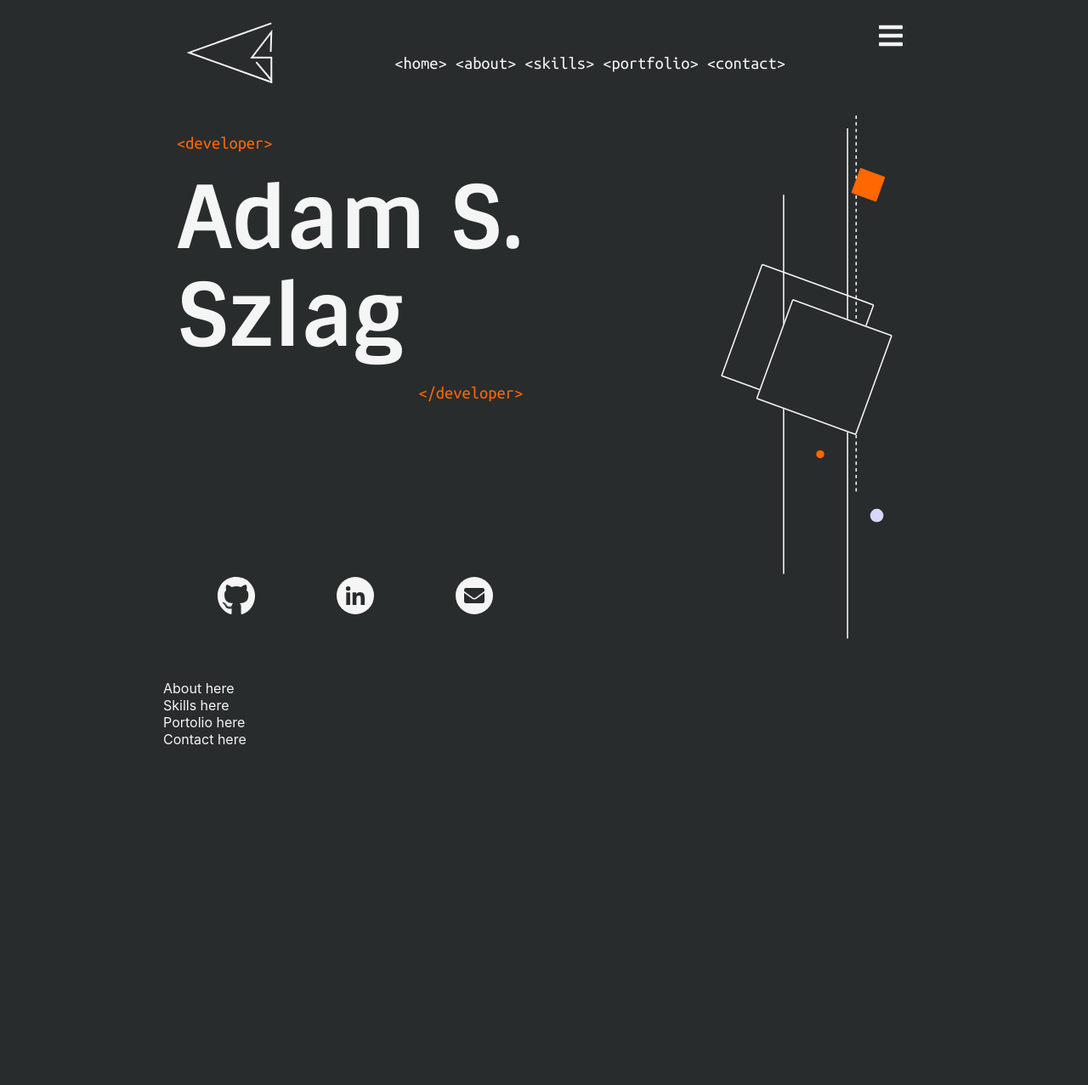
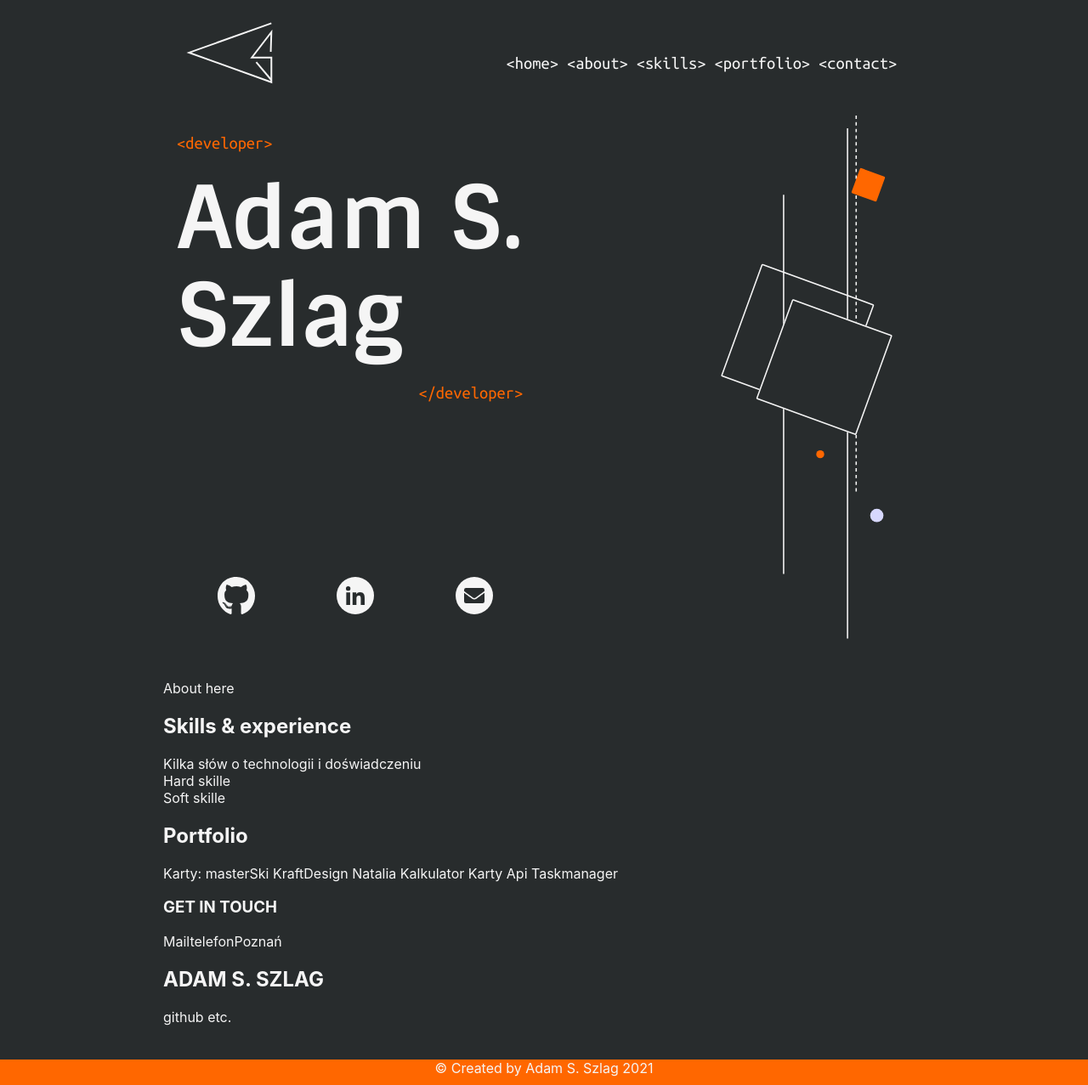
Before and after one commit to AsSzlag/AsSzlag.github.io, a React (Create React App) app in the folder adams/: page / in a window 1280 px wide. Shown: the whole page at 85% size. Before the commit the page ends 880 px from the top, so only its background shows below. Built offline with nearby package versions, Linux system fonts and the light colour scheme.

Commit message:
contact+ hamburger menu

```diff
--- a/adams/package.json
+++ b/adams/package.json
@@ -11,6 +11,7 @@
     "@testing-library/jest-dom": "^5.11.4",
     "@testing-library/react": "^11.1.0",
     "@testing-library/user-event": "^12.1.10",
+    "hamburger-react": "^2.4.0",
     "node-sass": "^4.14.1",
     "react": "^17.0.1",
     "react-dom": "^17.0.1",
--- a/adams/src/App.js
+++ b/adams/src/App.js
@@ -3,12 +3,14 @@ import About from './components/About'
 import Skills from './components/Skills'
 import Portfolio from './components/Portfolio'
 import Contact from './components/Contact'
+import Footer from './components/Footer'
 import './App.scss'
 
 const App= ()=> {
 
 
   return(
+    <>
     <div className="container">
       <Header />
       <About />
@@ -16,6 +18,8 @@ const App= ()=> {
       <Portfolio />
       <Contact />
     </div>
+      <Footer/>
+    </>
   )
 }
 
--- a/adams/src/App.scss
+++ b/adams/src/App.scss
@@ -28,6 +28,15 @@ body {
 a:hover {
   cursor: pointer;
 }
+
+footer {
+  display: block;
+  height: 30px;
+  width: 100%;
+  text-align: center;
+  background-color: $clr-acc;
+  margin-top: 5vh;
+}
 ////////////////////////////////////////////////////
 //Media Queries
 ///////////////////////////////////////////////////
@@ -44,6 +53,14 @@ a:hover {
     display: flex;
     width: 40%;
     height: 90%;
+  }
+
+  .navbar {
+    display: block;
+  }
+
+  .hamburger {
+    display: none;
   }
 
   .icons {
--- a/adams/src/components/Contact.js
+++ b/adams/src/components/Contact.js
@@ -1,7 +1,18 @@
 const Contact = () => {
     return (
         <div className="Contact" id="contact">
-            Contact here
+            <div className="contact-left">
+                <h3>GET IN TOUCH</h3>
+                <span>Mail</span>
+                <span>telefon</span>
+                <span>Poznań</span>
+                <h2 className="name">ADAM S. SZLAG</h2>
+            </div>
+            <div className="contact-right">
+                <div className="contact-icons">
+                    github etc.
+                </div>
+            </div>
         </div>
     )
 }
--- /dev/null
+++ b/adams/src/components/Footer.js
@@ -0,0 +1,10 @@
+const Footer = () => {
+    let year = new Date().getFullYear()
+    return (
+            <footer>
+            &copy; Created by Adam S. Szlag {year}
+            </footer>
+    )
+}
+
+export default Footer
--- a/adams/src/components/Header.js
+++ b/adams/src/components/Header.js
@@ -7,9 +7,9 @@ const Header = () => {
             <header>
             <div className="header-left">
                 <div className="left-upper">
-                    <span class="tag-acc">{"<developer>"}</span>
+                    <span className="tag-acc">{"<developer>"}</span>
                     <h1>Adam S.<br/> Szlag</h1>
-                    <span class="tag-acc tag-r">{"</developer>"}</span>
+                    <span className="tag-acc tag-r">{"</developer>"}</span>
                 </div>
                 <div className="icons">
                     <a href="https://github.com/AsSzlag" target="blank">
@@ -46,19 +46,19 @@ const Header = () => {
                                {` .cls-1{fill:#282c2d}.cls-1,.cls-3{stroke:#f5f5f5;stroke-width:2px}.cls-3,.cls-7{fill:none}.cls-4{fill:#ff6700}.cls-6{stroke:none}`}
                             </style>
                         </defs>
-                        <g id="Rectangle_188" class="cls-1" transform="rotate(20 -600.043 285.805)">
-                            <rect width="180" height="180" class="cls-6" rx="2"/>
-                            <rect width="178" height="178" x="1" y="1" class="cls-7" rx="1"/>
+                        <g id="Rectangle_188" className="cls-1" transform="rotate(20 -600.043 285.805)">
+                            <rect width="180" height="180" className="cls-6" rx="2"/>
+                            <rect width="178" height="178" x="1" y="1" className="cls-7" rx="1"/>
                         </g>
-                        <path id="Line_8" fill="none" stroke="#f5f5f5" stroke-dasharray="5" stroke-width="2px" d="M0 0L0 567" transform="translate(203.377)"/>
-                        <path id="Line_9" d="M0 0L0 767" class="cls-3" transform="translate(190.377 19)"/>
-                        <path id="Line_10" d="M0 0L0 570" class="cls-3" transform="translate(94.377 119)"/>
-                        <g id="Rectangle_187" class="cls-1" transform="rotate(20 -727.333 442.742)">
-                            <rect width="160" height="160" class="cls-6" rx="2"/>
-                            <rect width="158" height="158" x="1" y="1" class="cls-7" rx="1"/>
+                        <path id="Line_8" fill="none" stroke="#f5f5f5" strokeDasharray="5" strokeWidth="2px" d="M0 0L0 567" transform="translate(203.377)"/>
+                        <path id="Line_9" d="M0 0L0 767" className="cls-3" transform="translate(190.377 19)"/>
+                        <path id="Line_10" d="M0 0L0 570" className="cls-3" transform="translate(94.377 119)"/>
+                        <g id="Rectangle_187" className="cls-1" transform="rotate(20 -727.333 442.742)">
+                            <rect width="160" height="160" className="cls-6" rx="2"/>
+                            <rect width="158" height="158" x="1" y="1" className="cls-7" rx="1"/>
                         </g>
-                        <rect id="Rectangle_189" width="40" height="40" class="cls-4" rx="2" transform="rotate(20 -117.71 633.48)"/>
-                        <circle id="Ellipse_17" cx="6" cy="6" r="6" class="cls-4" transform="translate(143.377 503)"/>
+                        <rect id="Rectangle_189" width="40" height="40" className="cls-4" rx="2" transform="rotate(20 -117.71 633.48)"/>
+                        <circle id="Ellipse_17" cx="6" cy="6" r="6" className="cls-4" transform="translate(143.377 503)"/>
                         <circle id="Ellipse_18" cx="10" cy="10" r="10" fill="#d7d8fe" transform="translate(224.377 591)"/>
                     </svg>
 
--- a/adams/src/components/Menu.js
+++ b/adams/src/components/Menu.js
@@ -1,42 +1,68 @@
 import { useState } from "react"
 import { FontAwesomeIcon } from '@fortawesome/react-fontawesome'
-import { faBars } from '@fortawesome/free-solid-svg-icons'
+import { faBars, faTimes } from '@fortawesome/free-solid-svg-icons'
 import {useTransition, animated} from 'react-spring'
+
 
 const Menu = () => {
 
     const [showMenu, setShowMenu] = useState(false)
 
-    let menu
-    let menuMask
+    const maskTransitions = useTransition(showMenu, null, {
+        from: { position: 'absolute', opacity: 0 },
+        enter: { opacity: 1 },
+        leave: { opacity: 0 },
+        })
+
+    const menuTransitions = useTransition(showMenu, null, {
+        from: { position: 'fixed', opacity: 0 ,transform: 'translateX(-100vw)'},
+        enter: { opacity: 1 ,transform: 'translateX(0%)', zIndex:'999', top:'0', left:'0'},
+        leave: { opacity: 0 ,transform: 'translateX(-100vw)'},
+        })
+
+    const [icons, setIcon] = useState(faBars);
+
+    const wrapperFunction = () => {
+    setShowMenu(!showMenu);
+    setIcon(faBars ? faTimes : faBars);
+}
 
     if(showMenu){
-        menu =
-                <ul className="mobile-menu">
-                <h3>Menu</h3>
-                    <a href="#header"><li className="menu-el">{"<home>"}</li></a>
-                    <a href="#about"><li className="menu-el">{"<about>"}</li></a>
-                    <a href="#skills"><li className="menu-el">{"<skills>"}</li></a>
-                    <a href="#portfolio"><li className="menu-el">{"<portfolio>"}</li></a>
-                    <a href="#contact"><li className="menu-el">{"<contact>"}</li></a>
-                </ul>
-
-        menuMask = <div
-                className="mask"
-                onClick={()=> setShowMenu(false)}
-                >
-                </div>
     }
     return (
-        <div class="hamburger">
+        <div className="hamburger">
             <FontAwesomeIcon style={{fontSize:"2em"}}
-            icon={faBars}
-            onClick={()=> setShowMenu(!showMenu)}
+            icon={icons}
+            onClick={()=>{wrapperFunction()}}
             />
-            {menu}
-            {menuMask}
+
+            {maskTransitions.map(({ item, key, props }) =>
+            item && <animated.div
+            key={key}
+            style={props}>
+               <div
+                    className="mask"
+                    onClick={()=> {setShowMenu(false); setIcon(faBars)}}
+                    >
+                </div>
+            </animated.div>)}
+
+             {menuTransitions.map(({ item, key, props }) =>
+            item && <animated.div
+            key={key}
+            style={props}>
+                <ul className="mobile-menu">
+                    <h3>Menu</h3>
+                        <a href="#header"><li className="menu-el">{"<home>"}</li></a>
+                        <a href="#about"><li className="menu-el">{"<about>"}</li></a>
+                        <a href="#skills"><li className="menu-el">{"<skills>"}</li></a>
+                        <a href="#portfolio"><li className="menu-el">{"<portfolio>"}</li></a>
+                        <a href="#contact"><li className="menu-el">{"<contact>"}</li></a>
+                    </ul>
+            </animated.div>)}
         </div>
-    )
+
+)
 }
 
 export default Menu
--- a/adams/src/components/Nav.js
+++ b/adams/src/components/Nav.js
@@ -3,15 +3,12 @@ import Menu from "./Menu"
 const Nav = () => {
     return (
         <nav className="nav">
-            <div className="logo" onClick="">
+            <div className="logo" >
                 <svg width="102.93" height="72.88" viewBox="0 0 102.93 72.88" href="#header">
-                <style>
-                    {`.cls-1{fill:none;stroke:#f5f5f5;stroke-width:3px}`}
-                </style>
     <g id="Component_1_1" transform="translate(4.45 1.413)">
-        <path id="Line_3" d="M0 0L0 20" class="cls-1" transform="translate(48.167 16.667)"/>
-        <path id="Path_1569" d="M4197.432 1080.333l.735-23.167-23 30h23v29l-96.833-34.833 96.833-34.5" class="cls-1" transform="translate(-4101.333 -1046.833)"/>
-        <path id="Path_1570" d="M4198.167 1112.667l-17.833-21.167" class="cls-1" transform="translate(-4101.333 -1045.833)"/>
+        <path id="Line_3" d="M0 0L0 20" className="cls-1" transform="translate(48.167 16.667)"/>
+        <path id="Path_1569" d="M4197.432 1080.333l.735-23.167-23 30h23v29l-96.833-34.833 96.833-34.5" className="cls-1" transform="translate(-4101.333 -1046.833)"/>
+        <path id="Path_1570" d="M4198.167 1112.667l-17.833-21.167" className="cls-1" transform="translate(-4101.333 -1045.833)"/>
     </g>
 </svg>
             </div>
--- a/adams/src/components/Portfolio.js
+++ b/adams/src/components/Portfolio.js
@@ -1,7 +1,19 @@
 const Portfolio = () => {
     return (
         <div className="Portfolio" id="portfolio">
-            Portolio here
+            <div className="portfolio-title">
+                <h2>Portfolio</h2>
+            </div>
+            <div className="portfolio-projects">
+                Karty:
+                masterSki
+                KraftDesign
+                Natalia
+                Kalkulator
+                Karty
+                Api
+                Taskmanager
+            </div>
         </div>
     )
 }
--- a/adams/src/components/Skills.js
+++ b/adams/src/components/Skills.js
@@ -1,7 +1,16 @@
 const Skills = () => {
     return (
-        <div class="Skills" id="skills">
-            Skills here
+        <div className="Skills" id="skills">
+            <div className="skills-left">
+                <h2>Skills & experience</h2>
+                <span>
+                Kilka słów o technologii i doświadczeniu
+                </span>
+            </div>
+            <div className="skills-right">
+                <div className="hard-skil">Hard skille</div>
+                <div className="soft-skills">Soft skille</div>
+            </div>
         </div>
     )
 }
--- a/adams/src/scss/Header.scss
+++ b/adams/src/scss/Header.scss
@@ -22,6 +22,7 @@ nav {
 
 .navbar {
   width: 60%;
+  display: none;
 
   ul {
     display: flex;
@@ -90,11 +91,12 @@ nav {
 }
 
 .mobile-menu {
+  display: block;
   background-color: $clr-prm;
-  position: fixed;
+  position: absolute;
   top: 0;
   left: 0;
-  width: 80vw;
+  width: 75vw;
   height: 100vh;
   z-index: 50;
 
```
Also changed, not shown: 1 other file (tests, documents, lock files or other folders).
